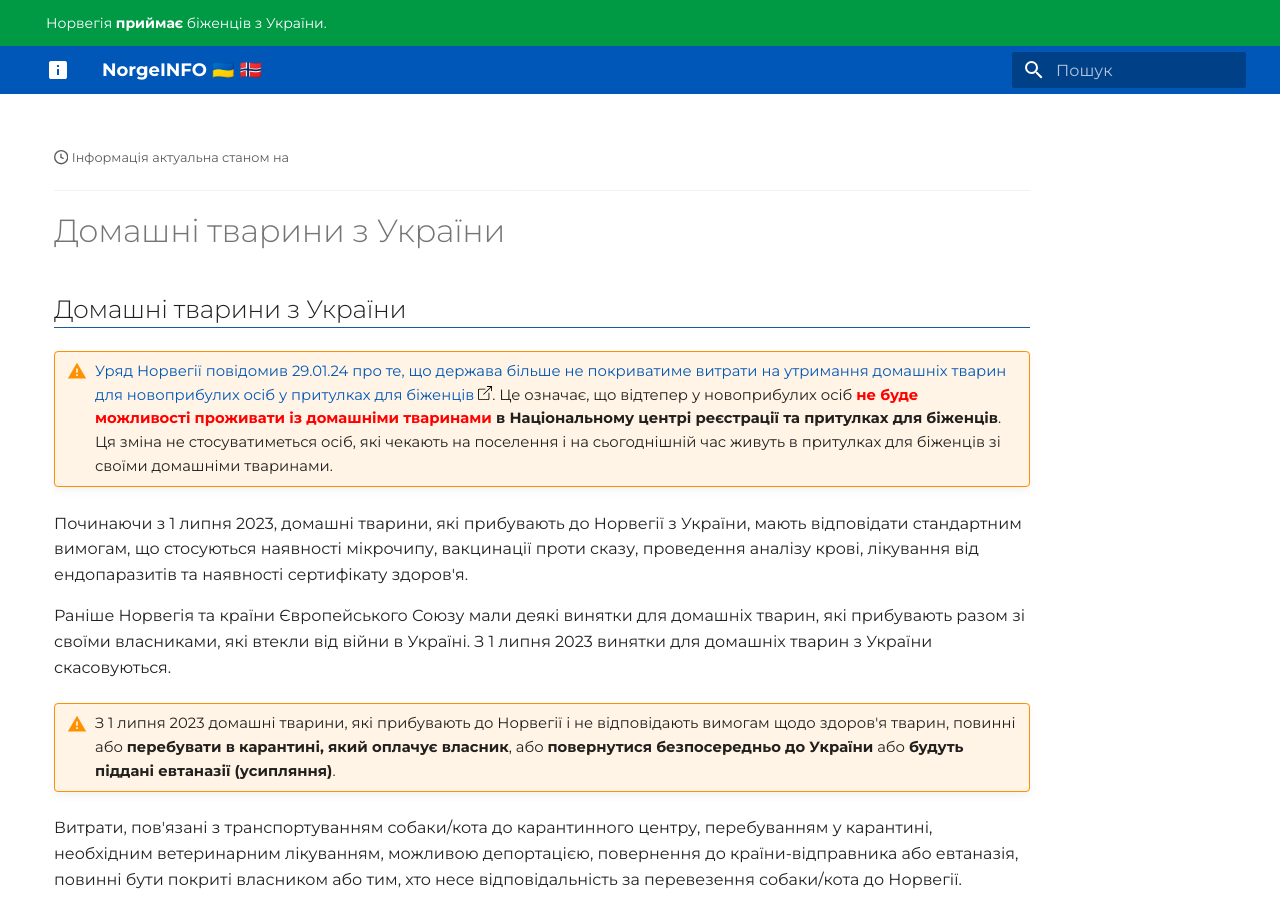
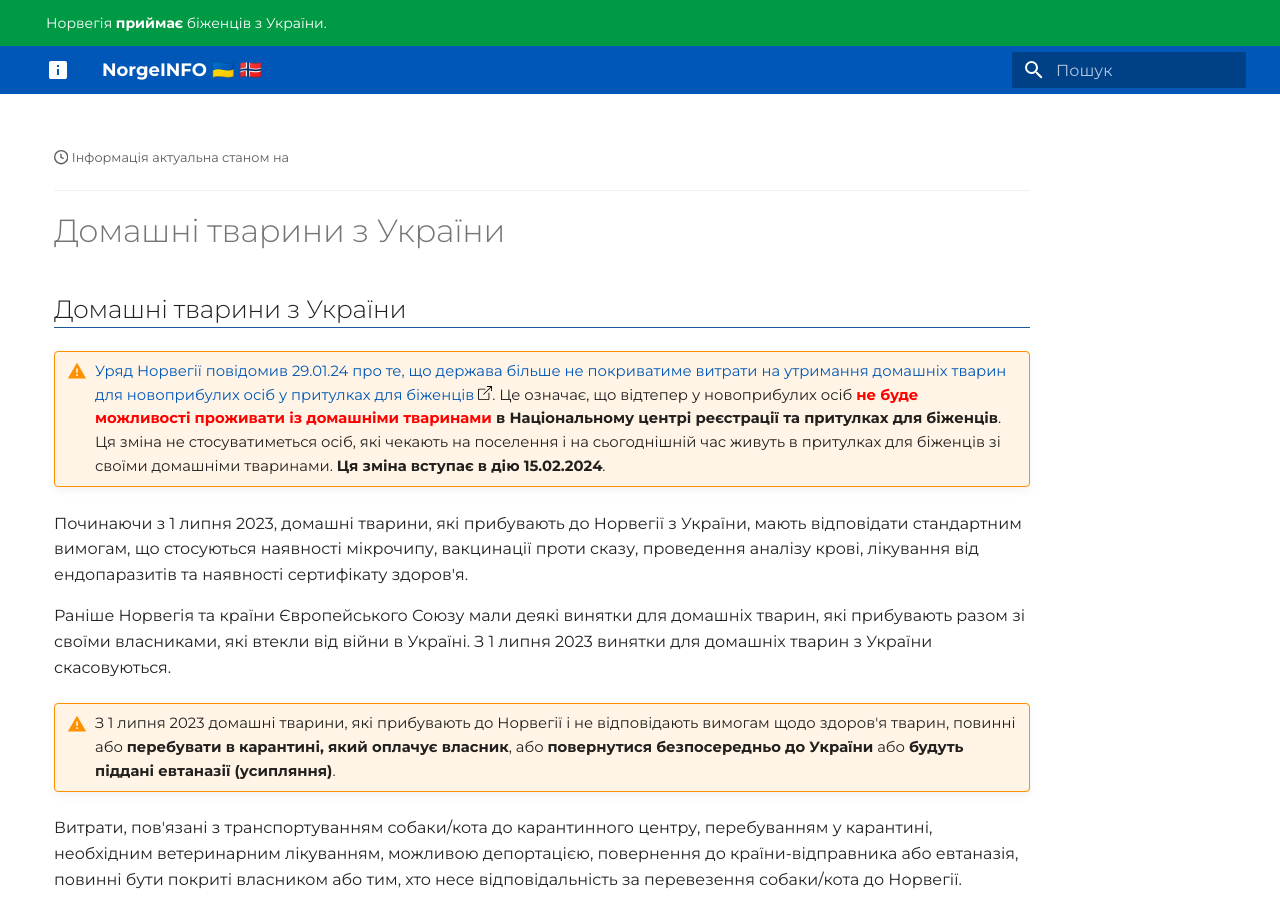
Before and after one commit to norgeinfo/norgeinfo.github.io, an MkDocs documentation site: the page built from docs/kjaeledyr.md, in a window 1280 px wide and 900 px high. Built offline with MkDocs 1.6.1 and Material for MkDocs 9.7.7, drawn with Linux system fonts in a browser that asks for light colours.

Commit message:
Update kjaeledyr.md

```diff
--- a/docs/kjaeledyr.md
+++ b/docs/kjaeledyr.md
@@ -1,6 +1,6 @@
 ## Домашні тварини з України { #important }
 
-!!! warning "[Уряд Норвегії повідомив 29.01.24 про те, що держава більше не покриватиме витрати на утримання домашніх тварин для новоприбулих осіб у притулках для біженців](https://www.regjeringen.no/no/aktuelt/ukraina/id3023283/). Це означає, що відтепер у новоприбулих осіб <span style="color:red">__не буде можливості проживати із домашніми тваринами</span> в Національному центрі реєстрації та притулках для біженців__. Ця зміна не стосуватиметься осіб, які чекають на поселення і на сьогоднішній час живуть в притулках для біженців зі своїми домашніми тваринами."
+!!! warning "[Уряд Норвегії повідомив 29.01.24 про те, що держава більше не покриватиме витрати на утримання домашніх тварин для новоприбулих осіб у притулках для біженців](https://www.regjeringen.no/no/aktuelt/ukraina/id3023283/). Це означає, що відтепер у новоприбулих осіб <span style="color:red">__не буде можливості проживати із домашніми тваринами</span> в Національному центрі реєстрації та притулках для біженців__. Ця зміна не стосуватиметься осіб, які чекають на поселення і на сьогоднішній час живуть в притулках для біженців зі своїми домашніми тваринами. __Ця зміна вступає в дію 15.02.2024__."
 
 Починаючи з 1 липня 2023, домашні тварини, які прибувають до Норвегії з України, мають відповідати стандартним вимогам, що стосуються наявності мікрочипу, вакцинації проти сказу, проведення аналізу крові, лікування від ендопаразитів та наявності сертифікату здоров'я.
 
```
